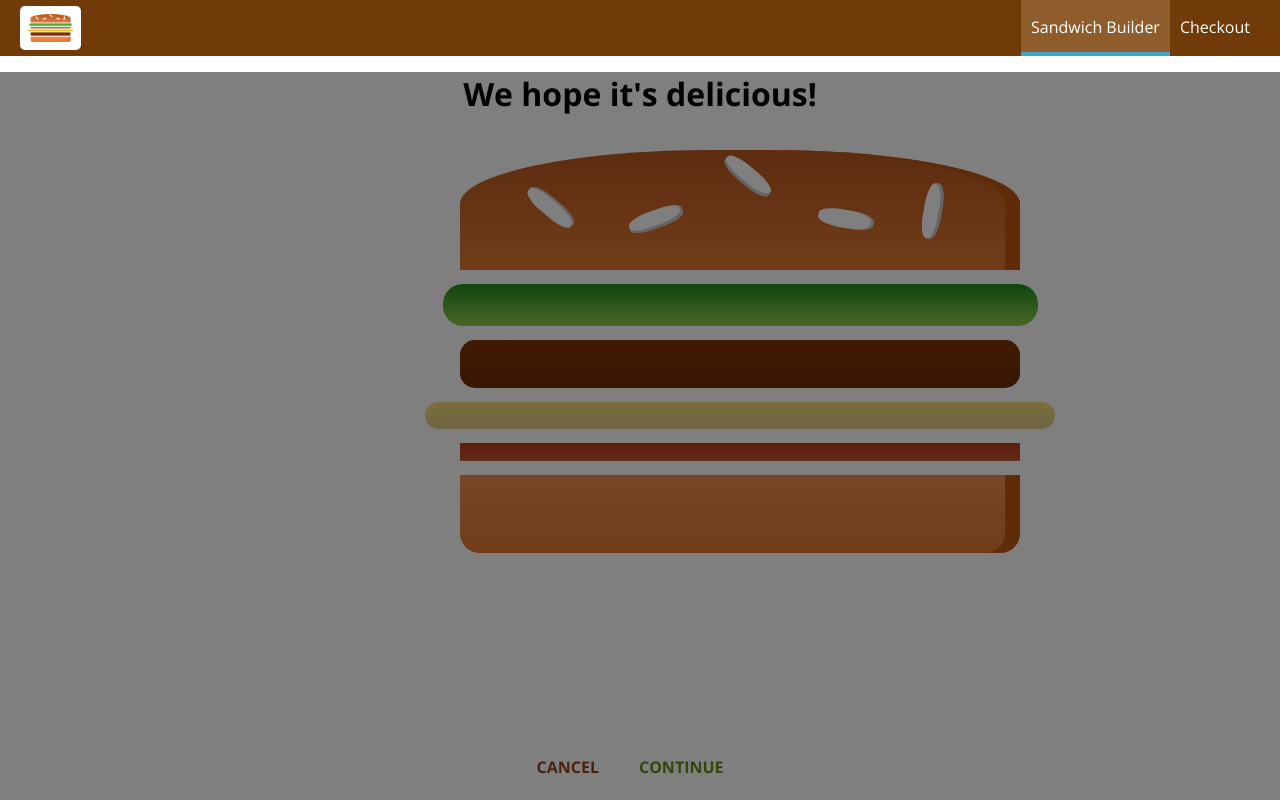
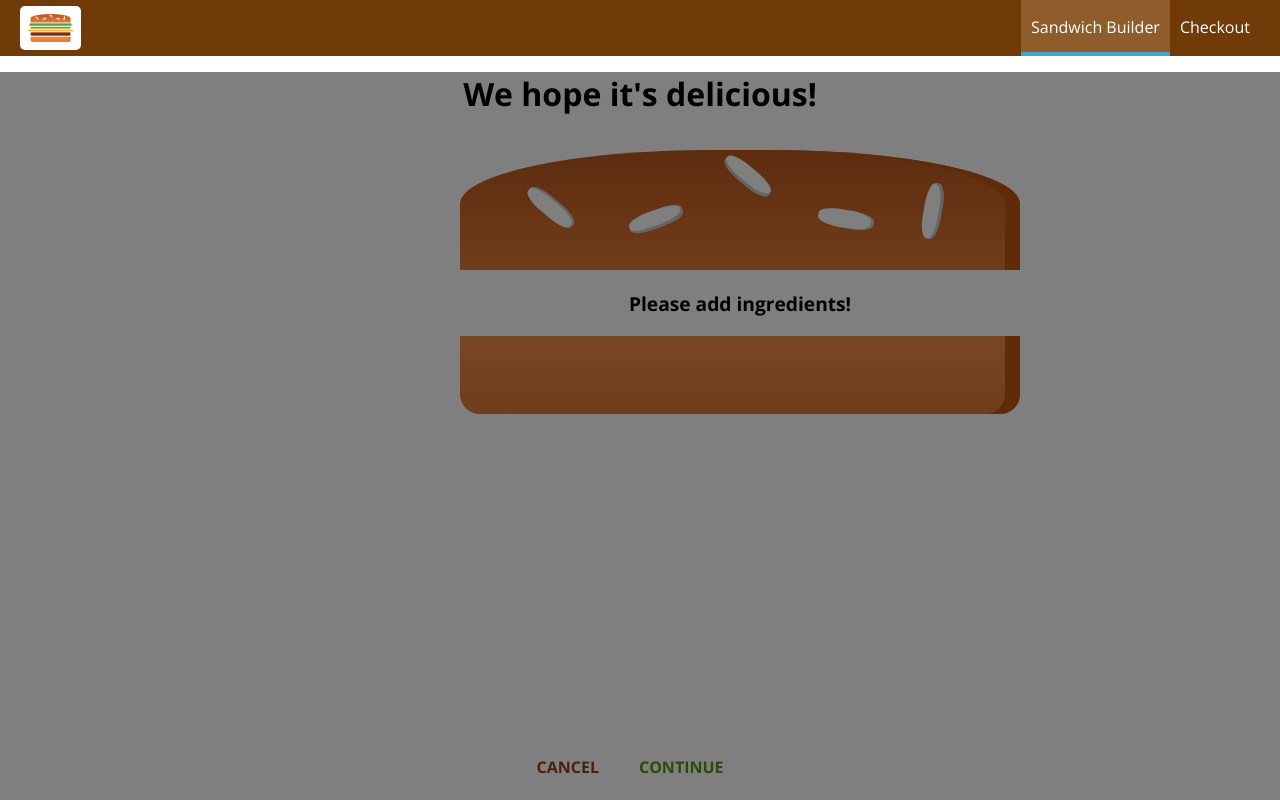
Before and after one commit to cmsegui/sandwich-shoppe, a React app in the folder client/: page /checkout in a window 1280 px wide. Built offline with nearby package versions, Linux system fonts and the light colour scheme.

Commit message:
used query params to get the sandwich order to show up in checkout page not just in builder page

```diff
--- a/client/src/containers/Checkout/Checkout.js
+++ b/client/src/containers/Checkout/Checkout.js
@@ -9,6 +9,15 @@
             cheese: 1,
             bacon: 1
         }
+    }
+
+    componentDidMount() {
+        const query = new URLSearchParams(this.props.location.search);
+        const ingredients = {};
+        for (let param of query.entries()) {
+            ingredients[param[0]] = +param[1];
+        }
+        this.setState({ ingredients: ingredients });
     }
 
     checkoutCancelledHandler = () => {
--- a/client/src/containers/SandwichBuilder/SandwichBuilder.js
+++ b/client/src/containers/SandwichBuilder/SandwichBuilder.js
@@ -112,7 +112,15 @@
         //     .catch(error => {
         //         this.setState({ loading: false, purchasing: false });
         //     });
-        this.props.history.push('/checkout');
+        const queryParams = [];
+        for(let i in this.state.ingredients) {
+            queryParams.push(encodeURIComponent(i) + '=' + encodeURIComponent(this.state.ingredients[i]));
+        }
+        const queryString = queryParams.join('&');
+        this.props.history.push({
+            pathname: '/checkout',
+            search: '?' + queryString
+        });
 
     }
 
```
